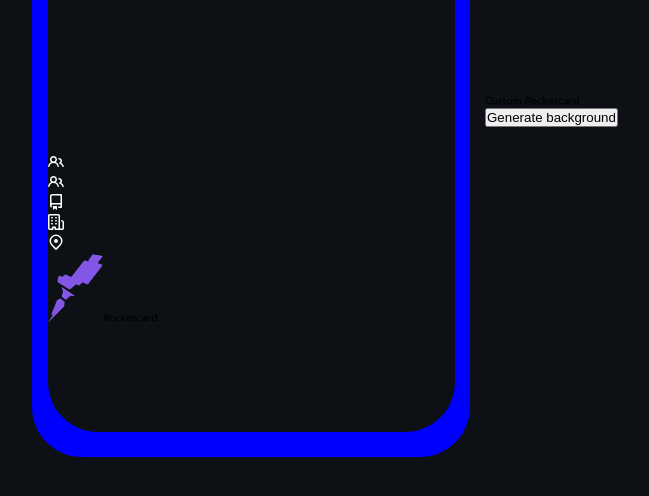
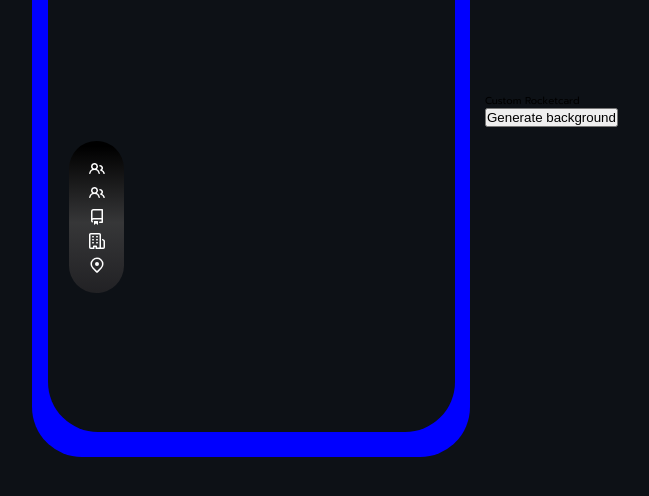
Before and after one commit to ArthurFAmaral95/Rocketseat_Challenges, a plain HTML site: page RocketCard/index.html in a window 1280 px wide. Shown: the part 318-814 px from the top of the page, without its empty margins (155-804 px from the left). Drawn offline with Linux system fonts and the light colour scheme; no server answers.

Commit message:
rocketcard: infos

```diff
--- a/RocketCard/index.html
+++ b/RocketCard/index.html
@@ -26,11 +26,25 @@
         <img src="" alt="User image" id="avatar" />
       </div>
       <ul class="info">
-        <li id="followers"><img src="./assets/followers.svg" alt="" /></li>
-        <li id="following"><img src="./assets/following.svg" alt="" /></li>
-        <li id="repos"><img src="./assets/repository.svg" alt="" /></li>
-        <li id="company"><img src="./assets/company.svg" alt="" /></li>
-        <li id="location"><img src="./assets/location.svg" alt="" /></li>
+        <li>
+          <img src="./assets/followers.svg" alt="" /><span
+            id="followers"
+          ></span>
+        </li>
+        <li>
+          <img src="./assets/following.svg" alt="" /><span
+            id="following"
+          ></span>
+        </li>
+        <li>
+          <img src="./assets/repository.svg" alt="" /><span id="repos"></span>
+        </li>
+        <li>
+          <img src="./assets/company.svg" alt="" /><span id="company"></span>
+        </li>
+        <li>
+          <img src="./assets/location.svg" alt="" /><span id="location"></span>
+        </li>
       </ul>
       <footer>
         <img src="./assets/logo.svg" alt="Rocketseat logo" class="logo" /><span
--- a/RocketCard/main.js
+++ b/RocketCard/main.js
@@ -1,11 +1,20 @@
 const url = 'https://api.github.com/users/ArthurFAmaral95'
 const userLogin = document.querySelector('#userLogin')
 const avatar = document.querySelector('#avatar')
+const followers = document.querySelector('#followers')
+const following = document.querySelector('#following')
+const repos = document.querySelector('#repos')
+const company = document.querySelector('#company')
+const place = document.querySelector('#location')
 
 fetch(url)
   .then(response => response.json())
   .then(data => {
-    console.log(data)
     userLogin.textContent = data.login
     avatar.src = data.avatar_url
+    followers.textContent = `${data.followers} Followers`
+    following.textContent = `${data.following} Following`
+    repos.textContent = `${data.public_repos} Repositories`
+    company.textContent = data.company
+    place.textContent = data.location
   })
--- a/RocketCard/style.css
+++ b/RocketCard/style.css
@@ -56,8 +56,6 @@ ul li {
   padding-top: 3.78rem;
   padding-left: 3.36rem;
 
-  margin-bottom: 26.6rem;
-
   display: flex;
   align-items: center;
   gap: 2rem;
@@ -81,7 +79,7 @@ ul li {
   height: 41.8rem;
 
   position: absolute;
-  top: 13.4rem;
+  top: 10rem;
   right: 0;
 
   overflow: hidden;
@@ -91,6 +89,36 @@ ul li {
 #avatar {
   border: 1rem solid var(--img-profile);
   border-radius: 50%;
+}
+
+.info {
+  border-radius: 5rem;
+  background: linear-gradient(
+    180deg,
+    #000 3.65%,
+    rgba(70, 69, 69, 0.72) 53.65%,
+    rgba(62, 56, 56, 0.42) 100%
+  );
+
+  padding: 2rem 1rem 2rem 2rem;
+
+  position: absolute;
+  top: 35.3rem;
+  left: 2.1rem;
+
+  display: flex;
+  flex-direction: column;
+  gap: 0.81rem;
+}
+
+.info li {
+  display: flex;
+  align-items: center;
+  gap: 0.9rem;
+
+  color: var(--buttons);
+  font-size: 1.6rem;
+  font-weight: 400;
 }
 
 .bgCard {
```
